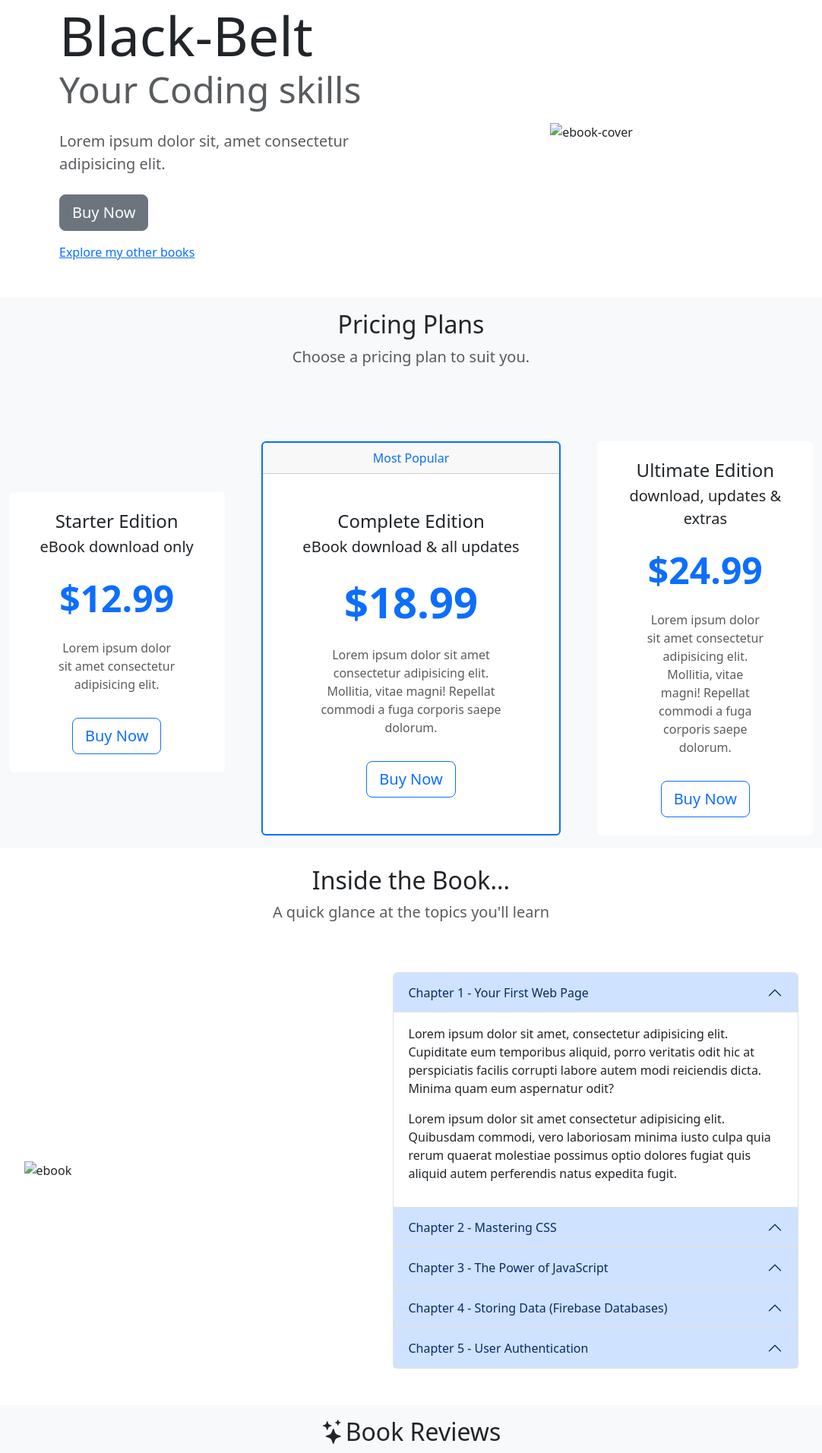
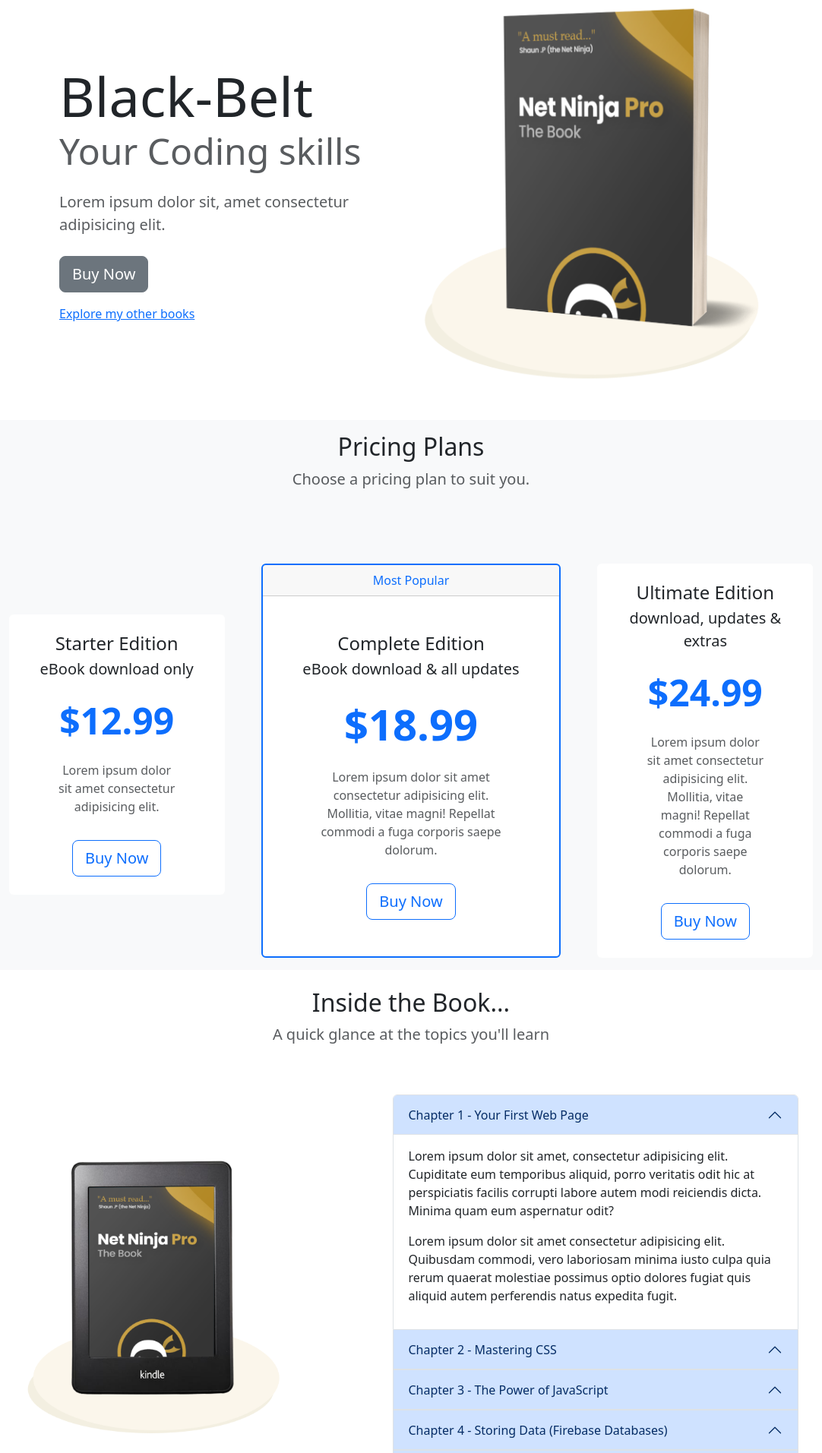
Before and after one commit to M-Hammad-001/Net-Ninja--Books-Web-Project---HTML-BOOTSTRAP-, a plain HTML site: page index.html in a window 1280 px wide. Shown: the part 73-1986 px from the top of the page at 76% size, without its empty margins (99-1181 px from the left). Drawn offline with nearby package versions, Linux system fonts and the light colour scheme.

Commit message:
Update index.html
change the images source

```diff
--- a/index.html
+++ b/index.html
@@ -90,7 +90,7 @@
 
           <!-- Tooltip -->
           <span class="tt" data-bs-placement="bottom" title="Net Ninja Book Cover">
-            <img class="img-fluid" src="Assets/ebook-cover.png" alt="ebook-cover">
+            <img class="img-fluid" src="ebook-cover.png" alt="ebook-cover">
           </span>
         </div>
       </div>
@@ -169,7 +169,7 @@
       </div>
     <div class="row mt-3 mb-5 g-5 justify-content-around align-items-center">
         <div class="col-6 col-lg-4">
-          <img src="Assets/kindle.png" class="img-fluid" alt="ebook">
+          <img src="kindle.png" class="img-fluid" alt="ebook">
         </div>
 
         <!-- Accordion -->
```
